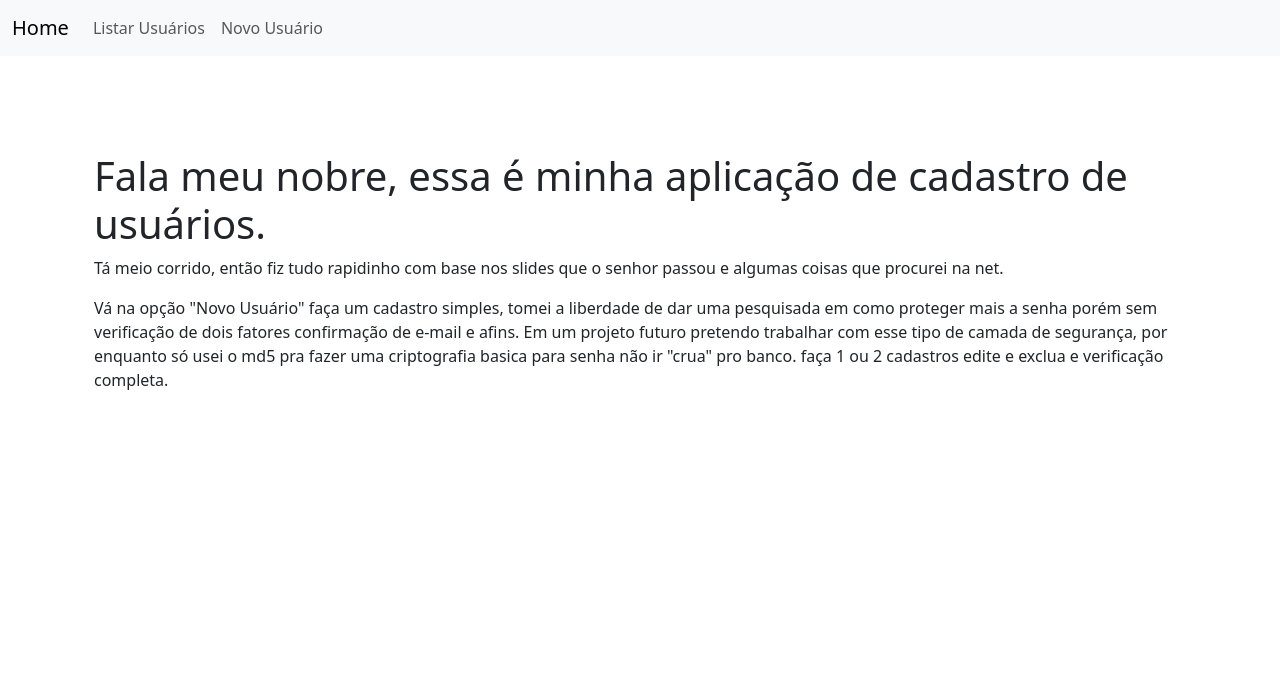
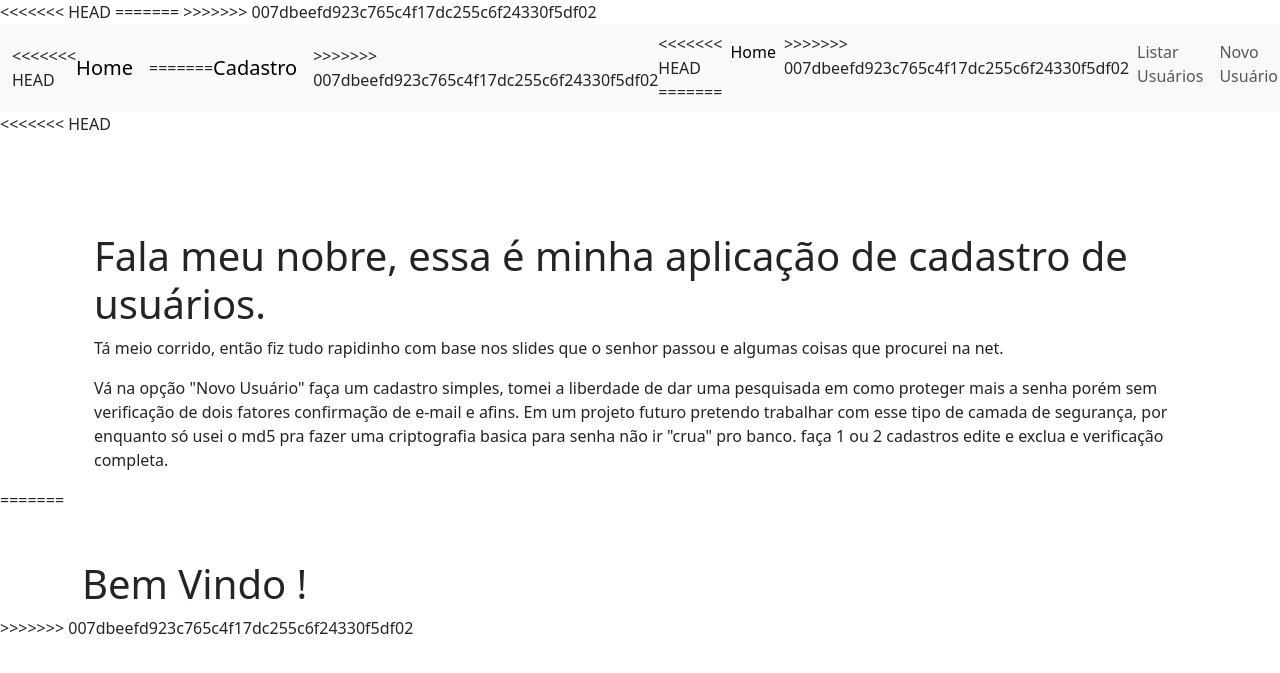
Before and after one commit to Gusta-Bafe/New-php-crud, a PHP site: page / in a window 1280 px wide. Shown: the top 673 px of the page. Run offline with PHP 8.4, Linux system fonts and the light colour scheme.

Commit message:
CRUD FINALIZADO

```diff
--- a/index.php
+++ b/index.php
@@ -5,20 +5,31 @@
     <meta name="viewport" content="width=device-width, initial-scale=1">
     <title>Cadastro</title>
     <link href="https://cdn.jsdelivr.net/npm/bootstrap@5.3.0/dist/css/bootstrap.min.css" rel="stylesheet" integrity="sha384-9ndCyUaIbzAi2FUVXJi0CjmCapSmO7SnpJef0486qhLnuZ2cdeRhO02iuK6FUUVM" crossorigin="anonymous">
+<<<<<<< HEAD
     <link rel="stylesheet" href="https://cdnjs.cloudflare.com/ajax/libs/animate.css/4.1.1/animate.min.css">
 
+=======
+>>>>>>> 007dbeefd923c765c4f17dc255c6f24330f5df02
   </head>
 
   <body>
 
         <nav class="navbar navbar-expand-lg bg-body-tertiary">
             <div class="container-fluid">
+<<<<<<< HEAD
                 <a class="navbar-brand" href="index.php">Home</a>
+=======
+                <a class="navbar-brand" href="index.php">Cadastro</a>
+>>>>>>> 007dbeefd923c765c4f17dc255c6f24330f5df02
                 <button class="navbar-toggler" type="button" data-bs-toggle="collapse" data-bs-target="#navbarNavAltMarkup" aria-controls="navbarNavAltMarkup" aria-expanded="false" aria-label="Toggle navigation">
                 <span class="navbar-toggler-icon"></span>
                 </button>
                 <div class="collapse navbar-collapse" id="navbarNavAltMarkup">
                 <div class="navbar-nav">
+<<<<<<< HEAD
+=======
+                    <a class="nav-link active" aria-current="page" href="index.php">Home</a>
+>>>>>>> 007dbeefd923c765c4f17dc255c6f24330f5df02
                     <a class="nav-link" href="?page=listar">Listar Usuários</a>
                     <a class="nav-link" href="?page=novo">Novo Usuário</a>
                 </div>
@@ -26,6 +37,7 @@
             </div>
         </nav>
 
+<<<<<<< HEAD
 
 
 
@@ -68,6 +80,32 @@
 
 
 
+=======
+
+
+        <div class="container">
+            <div class="row">
+                <div class="col mt-5">
+                    <?php
+                        include ("config.php");
+                        switch(@$_REQUEST["page"]){
+                            case "novo":
+                                include("novo-usuario.php");
+                                break;
+                            case "listar":
+                                include("listar-usuarios.php");
+                                break;
+                            case "salvar":
+                                include("salvar-usuario.php");
+                                break;
+                            default:
+                                print " <h1> Bem Vindo !</h1>";
+                        }
+                    ?>
+                </div>
+            </div>
+        </div>
+>>>>>>> 007dbeefd923c765c4f17dc255c6f24330f5df02
 
   <script src="https://cdn.jsdelivr.net/npm/bootstrap@5.3.0/dist/js/bootstrap.bundle.min.js"></script>
 
```
Also changed, not shown: listar-usuarios.php (+26 -0 lines), salvar-usuario.php (+31 -0 lines).
